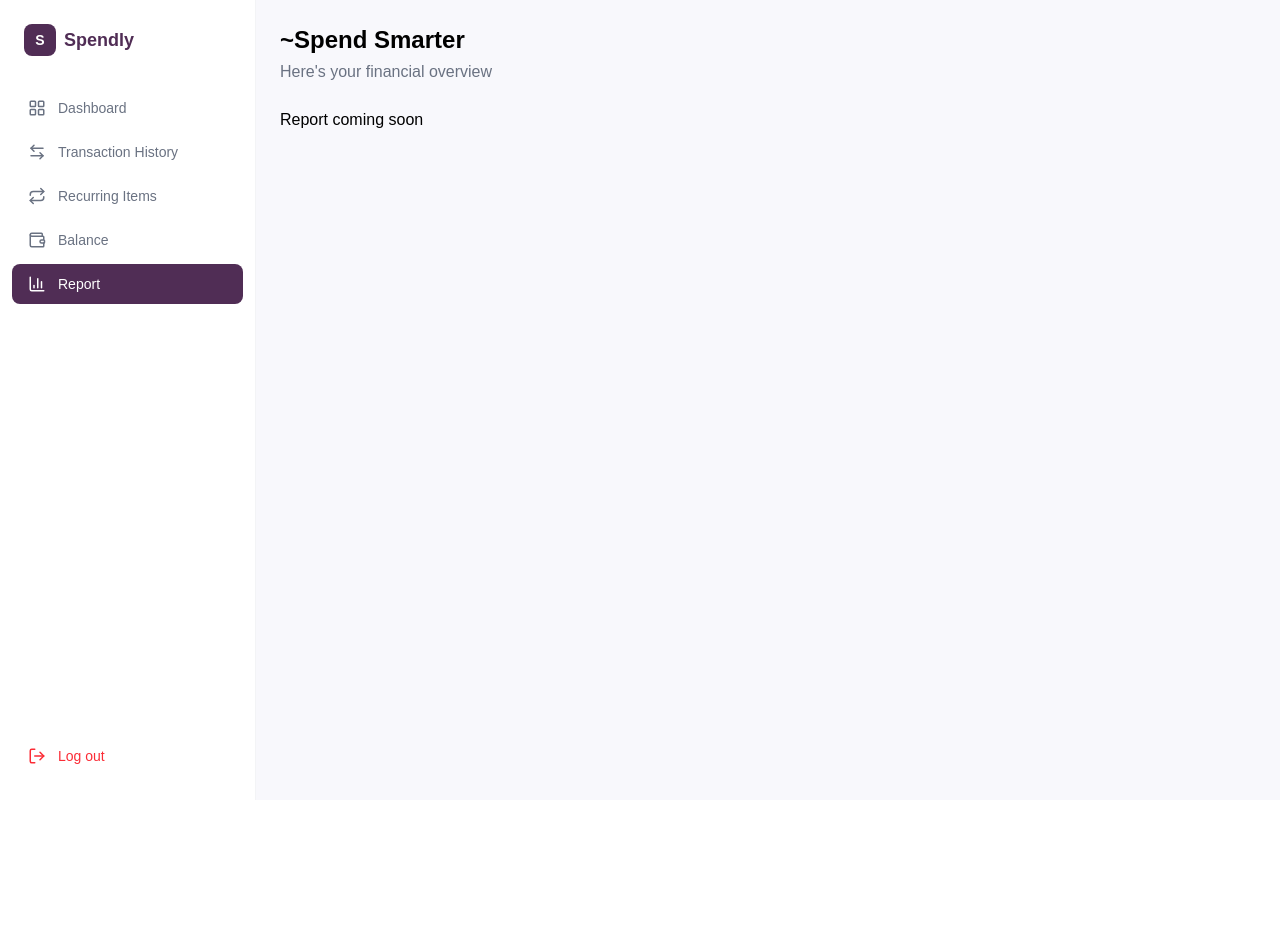
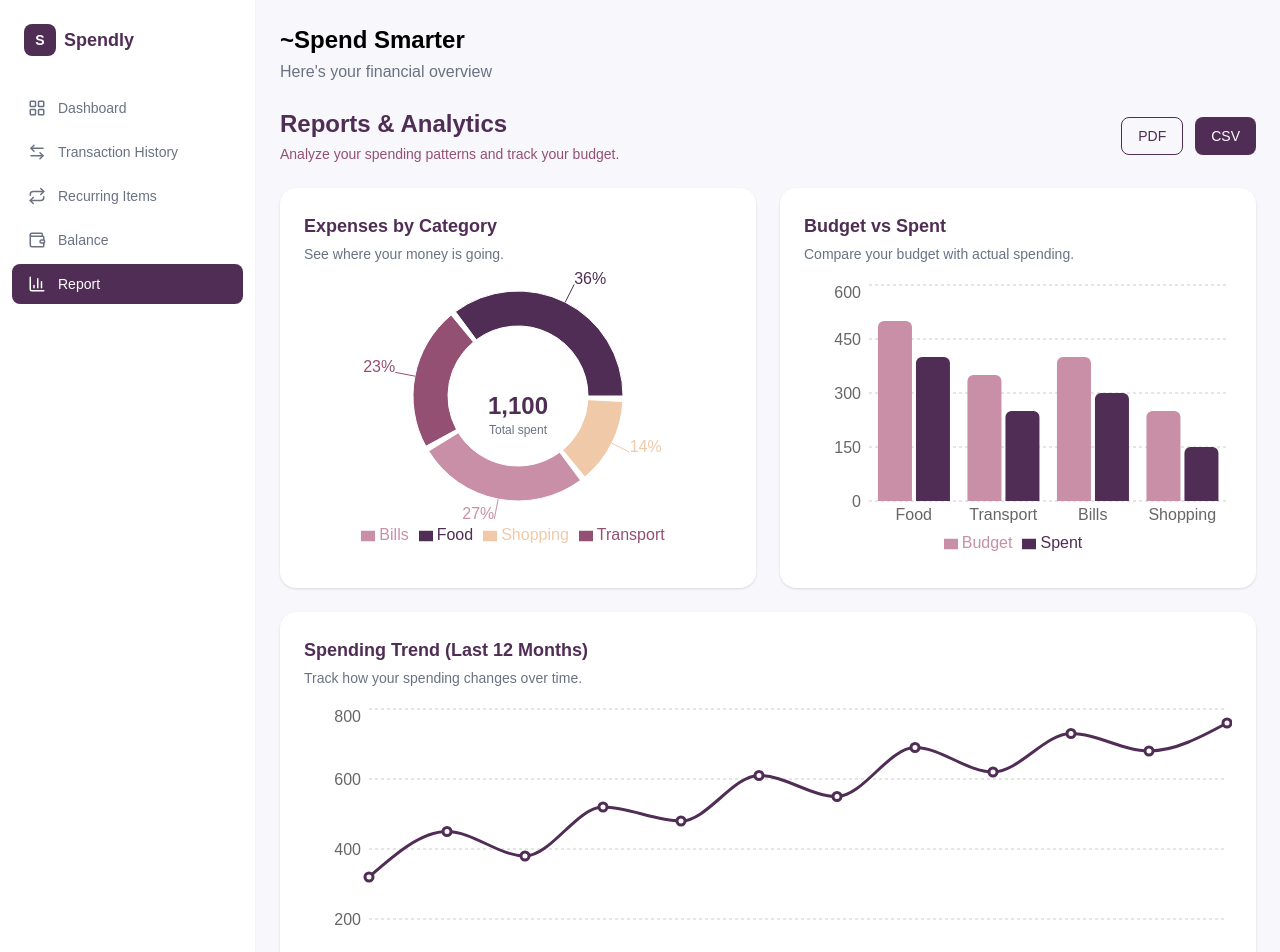
Before and after one commit to airstar8899-web/spendly-expense-tracker, a React (Vite) app: page /report in a window 1280 px wide. Shown: the top 952 px of the page. Before the commit the page ends 800 px from the top, so only its background shows below. Built offline with nearby package versions, Linux system fonts and the light colour scheme; a web font is replaced by a local one.

Commit message:
Report and analytics page

```diff
--- a/package.json
+++ b/package.json
@@ -16,6 +16,7 @@
     "react-dom": "^19.2.8",
     "react-icons": "^5.7.0",
     "react-router-dom": "^7.18.4",
+    "recharts": "^3.10.1",
     "tailwindcss": "^4.3.3"
   },
   "devDependencies": {
--- a/src/pages/report/Report.jsx
+++ b/src/pages/report/Report.jsx
@@ -1,7 +1,245 @@
+import Card from "../../components/reusable/card/Card";
+import Button from "../../components/reusable/button/Button";
+import {
+  PieChart,
+  Pie,
+  Tooltip,
+  Legend,
+  ResponsiveContainer,
+  BarChart,
+  Bar,
+  XAxis,
+  YAxis,
+  CartesianGrid,
+  LineChart,
+  Line,
+} from "recharts";
+
+
+const categoryData = [
+  { name: "Food", value: 400, fill: "#502D55" },
+  { name: "Transport", value: 250, fill: "#935073" },
+  { name: "Bills", value: 300, fill: "#C98FA6" },
+  { name: "Shopping", value: 150, fill: "#F0C9A8" },
+];
+
+const totalExpenses = categoryData.reduce(
+  (total, item) => total + item.value,
+  0
+);
+
+const budgetData = [
+  { name: "Food", budget: 500, spent: 400 },
+  { name: "Transport", budget: 350, spent: 250 },
+  { name: "Bills", budget: 400, spent: 300 },
+  { name: "Shopping", budget: 250, spent: 150 },
+];
+
+const spendingData = [
+  { month: "Jan", spent: 320 },
+  { month: "Feb", spent: 450 },
+  { month: "Mar", spent: 380 },
+  { month: "Apr", spent: 520 },
+  { month: "May", spent: 480 },
+  { month: "Jun", spent: 610 },
+  { month: "Jul", spent: 550 },
+  { month: "Aug", spent: 690 },
+  { month: "Sep", spent: 620 },
+  { month: "Oct", spent: 730 },
+  { month: "Nov", spent: 680 },
+  { month: "Dec", spent: 760 },
+];
+
 const Report = () => {
   return (
     <div>
-      <h1>Report coming soon</h1>
+      {/* Report Header */}
+      <div className="mb-6 flex flex-col gap-4 sm:flex-row sm:items-center sm:justify-between">
+        <div>
+          <h2 className="text-2xl font-bold text-[#502D55]">
+            Reports & Analytics
+          </h2>
+
+          <p className="mt-1 text-sm text-[#935073]">
+            Analyze your spending patterns and track your budget.
+          </p>
+        </div>
+
+        <div className="flex flex-wrap gap-3">
+          <Button
+            className="rounded-lg border border-[#502D55] px-4 py-2 text-sm font-medium text-[#502D55] hover:bg-[#F6DBC0]"
+          >
+            PDF
+          </Button>
+
+          <Button
+            className="rounded-lg bg-[#502D55] px-4 py-2 text-sm font-medium text-white hover:bg-[#935073]"
+          >
+            CSV
+          </Button>
+        </div>
+      </div>
+
+      {/* Charts */}
+      <div className="grid grid-cols-1 gap-6 md:grid-cols-2">
+
+        {/* Expenses by Category */}
+        <div className="rounded-2xl bg-white p-6 shadow-sm">
+         <h2 className="text-lg font-semibold text-[#502D55]">
+          Expenses by Category
+         </h2>
+
+        <p className="mt-1 text-sm text-gray-500">
+          See where your money is going.
+        </p>
+
+        <div className="relative h-[300px]">
+          <ResponsiveContainer width="100%" height="100%">
+            <PieChart>
+              <Pie
+                data={categoryData}
+                dataKey="value"
+                nameKey="name"
+                cx="50%"
+                cy="50%"
+                innerRadius={70}
+                outerRadius={105}
+                paddingAngle={3}
+                label={({ percent }) => `${(percent * 100).toFixed(0)}%`}
+              />
+
+              <Tooltip />
+
+              <Legend
+                verticalAlign="bottom"
+                height={36}
+              />
+            </PieChart>
+          </ResponsiveContainer>
+
+          <div className="pointer-events-none absolute inset-0 flex flex-col items-center justify-center">
+            <span className="text-2xl font-bold text-[#502D55]">
+              {totalExpenses.toLocaleString()}
+            </span>
+
+            <span className="text-xs text-gray-500">
+              Total spent
+            </span>
+          </div>
+        </div>
+      </div>
+
+      {/* Budget vs Spent */}
+      <Card className="min-h-[350px] rounded-2xl bg-white p-6 shadow-sm">
+        <h2 className="text-lg font-semibold text-[#502D55]">
+          Budget vs Spent
+        </h2>
+
+        <p className="mt-1 text-sm text-gray-500">
+          Compare your budget with actual spending.
+        </p>
+
+        <div className="mt-4 h-[280px]">
+          <ResponsiveContainer width="100%" height="100%">
+            <BarChart data={budgetData}>
+             <CartesianGrid
+                strokeDasharray="3 3"
+                vertical={false}
+              />
+
+              <XAxis
+                dataKey="name"
+                tickLine={false}
+                axisLine={false}
+              />
+
+              <YAxis
+                tickLine={false}
+                axisLine={false}
+              />
+
+             <Tooltip
+              cursor={{ fill: "#F8F4E9" }}
+              contentStyle={{
+                borderRadius: "12px",
+                border: "none",
+                boxShadow: "0 4px 12px rgba(0,0,0,0.08)",
+              }}
+             />
+
+              <Legend />
+
+              <Bar
+                dataKey="budget"
+                name="Budget"
+                fill="#C98FA6"
+                radius={[6, 6, 0, 0]}
+              />
+
+              <Bar
+                dataKey="spent"
+                name="Spent"
+                fill="#502D55"
+                radius={[6, 6, 0, 0]}
+              />
+            </BarChart>
+          </ResponsiveContainer>
+        </div>
+    </Card>
+
+   </div>
+
+      {/* Spending Trend */}
+      <Card className="mt-6 min-h-[400px] rounded-2xl bg-white p-6 shadow-sm">
+        <h2 className="text-lg font-semibold text-[#502D55]">
+          Spending Trend (Last 12 Months)
+        </h2>
+
+        <p className="mt-1 text-sm text-gray-500">
+          Track how your spending changes over time.
+        </p>
+
+        <div className="mt-4 h-[320px]">
+          <ResponsiveContainer width="100%" height="100%">
+            <LineChart data={spendingData}>
+              <CartesianGrid
+                strokeDasharray="3 3"
+                vertical={false}
+              />
+
+              <XAxis
+                dataKey="month"
+                tickLine={false}
+                axisLine={false}
+              />
+
+              <YAxis
+                tickLine={false}
+                axisLine={false}
+              />
+
+              <Tooltip
+                cursor={{ stroke: "#C98FA6" }}
+                contentStyle={{
+                  borderRadius: "12px",
+                  border: "none",
+                  boxShadow: "0 4px 12px rgba(0,0,0,0.08)",
+                }}
+              />
+
+              <Line
+                type="monotone"
+                dataKey="spent"
+                name="Spent"
+                stroke="#502D55"
+                strokeWidth={3}
+                dot={{ r: 4 }}
+                activeDot={{ r: 6 }}
+              />
+            </LineChart>
+          </ResponsiveContainer>
+        </div>
+      </Card>
     </div>
   );
 };
```
Also changed, not shown: 1 other file (tests, documents, lock files or other folders).
